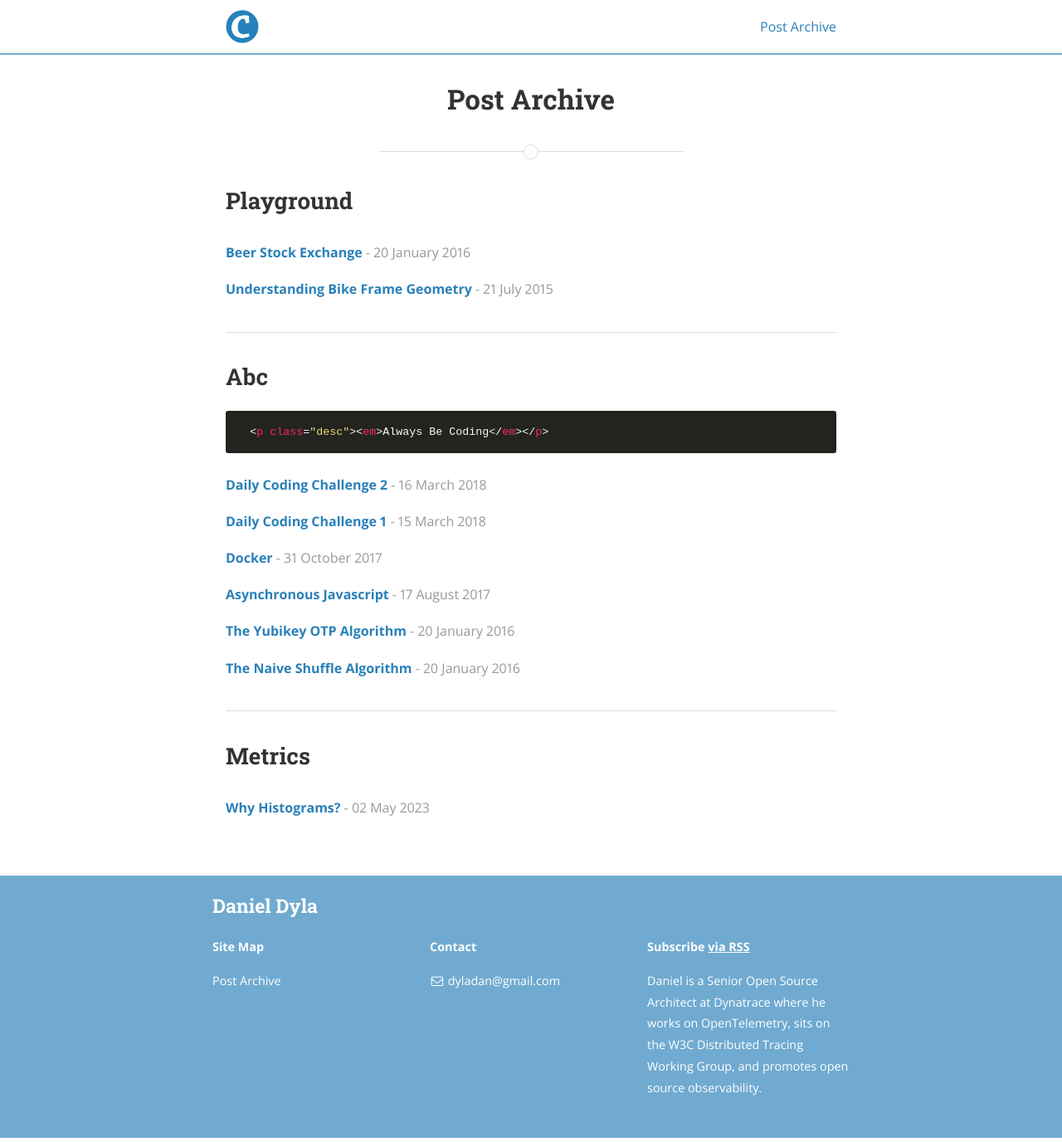
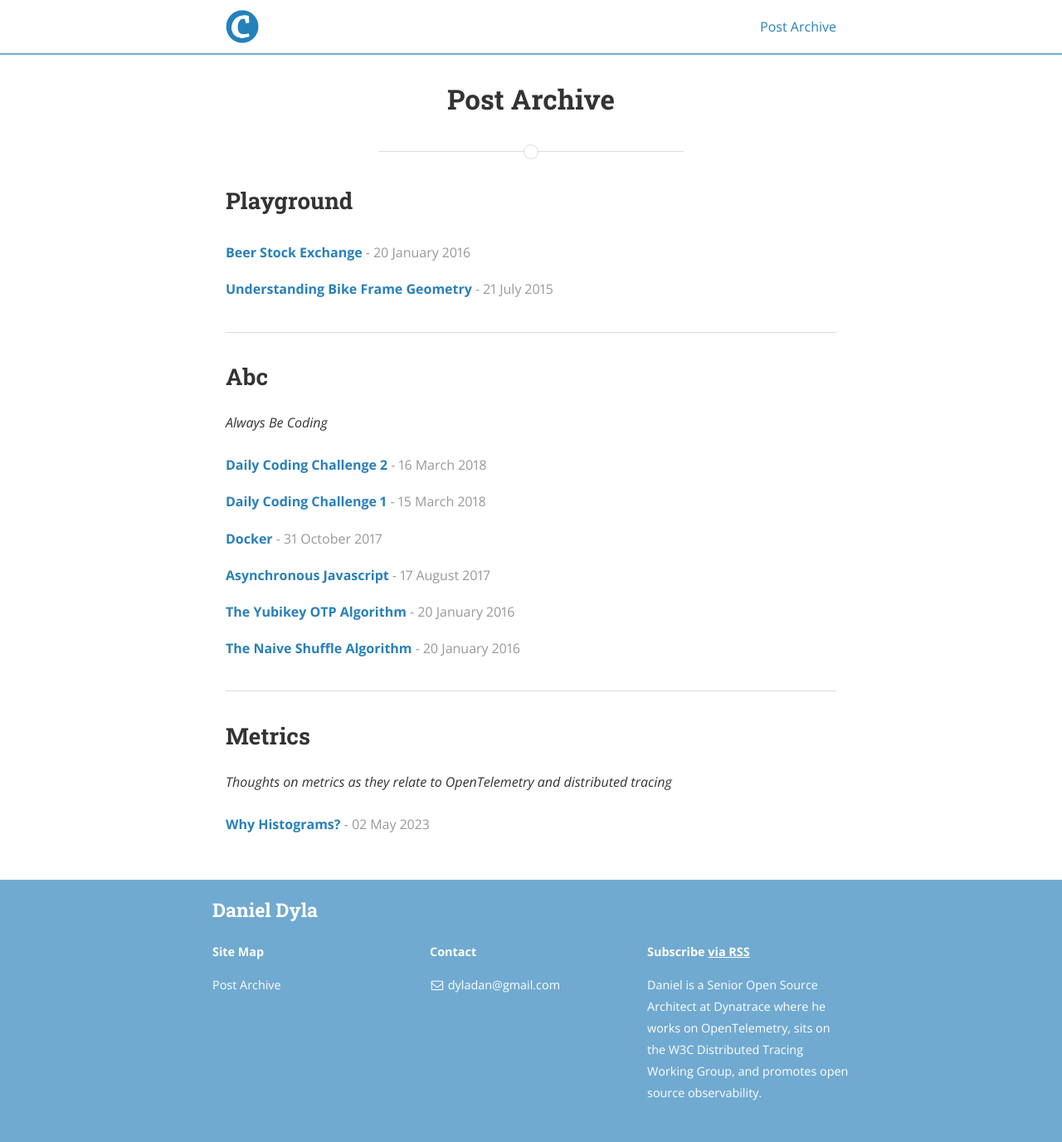
Before and after one commit to dyladan/dyladan.github.io, a Jekyll site: the page built from posts.md, in a window 1280 px wide and 1376 px high. Shown: the whole window at 83% size. Built offline with Jekyll 4.4.1, drawn with Linux system fonts in a browser that asks for light colours; nearby versions of some CDN libraries; a script that is not in the unit is left out.

Commit message:
Fix post archive subheadings

```diff
--- a/_config.yml
+++ b/_config.yml
@@ -68,6 +68,8 @@ jekyll-archives:
 
 # Category descriptions (for archive pages)
 descriptions:
+  - cat: Metrics
+    desc: Thoughts on metrics as they relate to OpenTelemetry and distributed tracing
   - cat: abc
     desc: Always Be Coding
 
--- a/posts.md
+++ b/posts.md
@@ -5,24 +5,25 @@ permalink: /posts/
 main_nav: true
 ---
 
-{% for category in site.categories %}
-  {% capture cat %}{{ category | first }}{% endcapture %}
+<div>
+  {% for category in site.categories %} {% capture cat %}{{ category | first
+  }}{% endcapture %}
   <h2 id="{{cat}}">{{ cat | capitalize }}</h2>
-  {% for desc in site.descriptions %}
-    {% if desc.cat == cat %}
-      <p class="desc"><em>{{ desc.desc }}</em></p>
-    {% endif %}
-  {% endfor %}
+  {% for desc in site.descriptions %} {% if desc.cat == cat %}
+  <p class="desc"><em>{{ desc.desc }}</em></p>
+  {% endif %} {% endfor %}
   <ul class="posts-list">
-  {% for post in site.categories[cat] %}
+    {% for post in site.categories[cat] %}
     <li>
       <strong>
         <a href="{{ post.url | prepend: site.baseurl }}">{{ post.title }}</a>
       </strong>
       <span class="post-date">- {{ post.date | date_to_long_string }}</span>
     </li>
-  {% endfor %}
+    {% endfor %}
   </ul>
-  {% if forloop.last == false %}<hr>{% endif %}
-{% endfor %}
-<br>
+  {% if forloop.last == false %}
+  <hr />
+  {% endif %} {% endfor %}
+  <br />
+</div>
```
